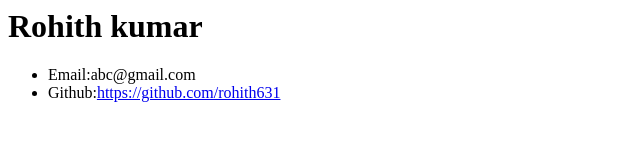
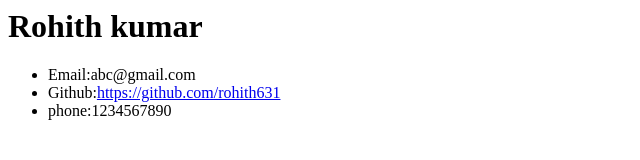
Before and after one commit to rohith631/gitcrt, a plain HTML site: page index.html in a window 1280 px wide. Shown: the whole page, without its empty margins (0-640 px from the left). Drawn offline with Linux system fonts and the light colour scheme.

Commit message:
change made again

```diff
--- a/index.html
+++ b/index.html
@@ -7,6 +7,7 @@
             <ul>
                 <li>Email:abc@gmail.com</li>
                 <li>Github:<a href="https://github.com/rohith631">https://github.com/rohith631</a></li>
+                <li>phone:1234567890</li>
             </ul>
     </body>
 </html>
```
